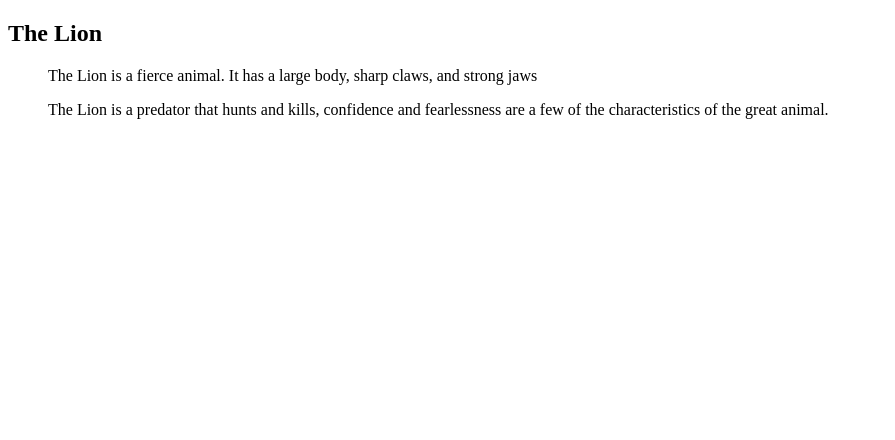
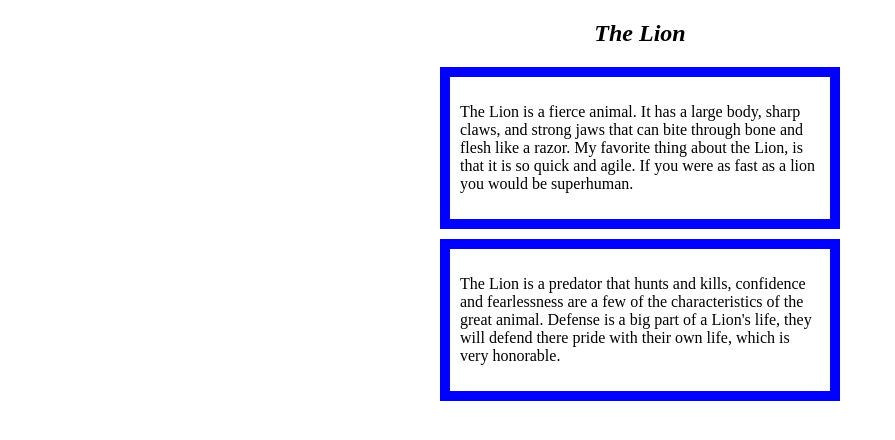
Before and after one commit to cdunahee36/cdunahee36.github.io, a plain HTML site: page index.html in a window 1280 px wide. Shown: the whole page, without its empty margins (0-895 px from the left). Drawn offline with Linux system fonts and the light colour scheme.

Commit message:
Added box concept to the style sheet and more text.

```diff
--- a/index.html
+++ b/index.html
@@ -3,13 +3,20 @@
 <head>
     <meta charset="UTF-8">
     <meta name="viewport" content="width=device-width, initial-scale=1.0">
-
+    <link rel="stylesheet" type="text/css" href="style.css">
 </head>
 <body>
 <h2>The Lion</h2>
-    <ul>
-        <p>The Lion is a fierce animal. It has a large body, sharp claws, and strong jaws</p>
-        <p>The Lion is a predator that hunts and kills, confidence and fearlessness are a few of the characteristics of the great animal.</p>
-
-    </ul>
+    <div class="flex-container">
+        <article>
+            <p>The Lion is a fierce animal. It has a large body, sharp claws, and strong jaws that can bite through bone and flesh like a razor.
+                My favorite thing about the Lion, is that it is so quick and agile. If you were as fast as a lion you would be superhuman.
+            </p>
+        </article>
+        <article>
+            <p>The Lion is a predator that hunts and kills, confidence and fearlessness are a few of the characteristics of the great animal.
+                Defense is a big part of a Lion's life, they will defend there pride with their own life, which is very honorable.
+            </p>
+        </article>
+    </div>
 </body>
--- /dev/null
+++ b/style.css
@@ -0,0 +1,20 @@
+h2 {
+    text-align: center;
+    font-style: oblique;
+}
+
+article {
+    border: 10px solid blue;
+    margin-bottom: 10px;
+    padding: 10px;
+}
+
+.flex-container {
+    display: flex;
+    align-content: center;
+    flex-direction: column;
+    justify-content: center;
+    width: 25em;
+    margin: auto;
+    align-content: space-between=10px;
+}
```
